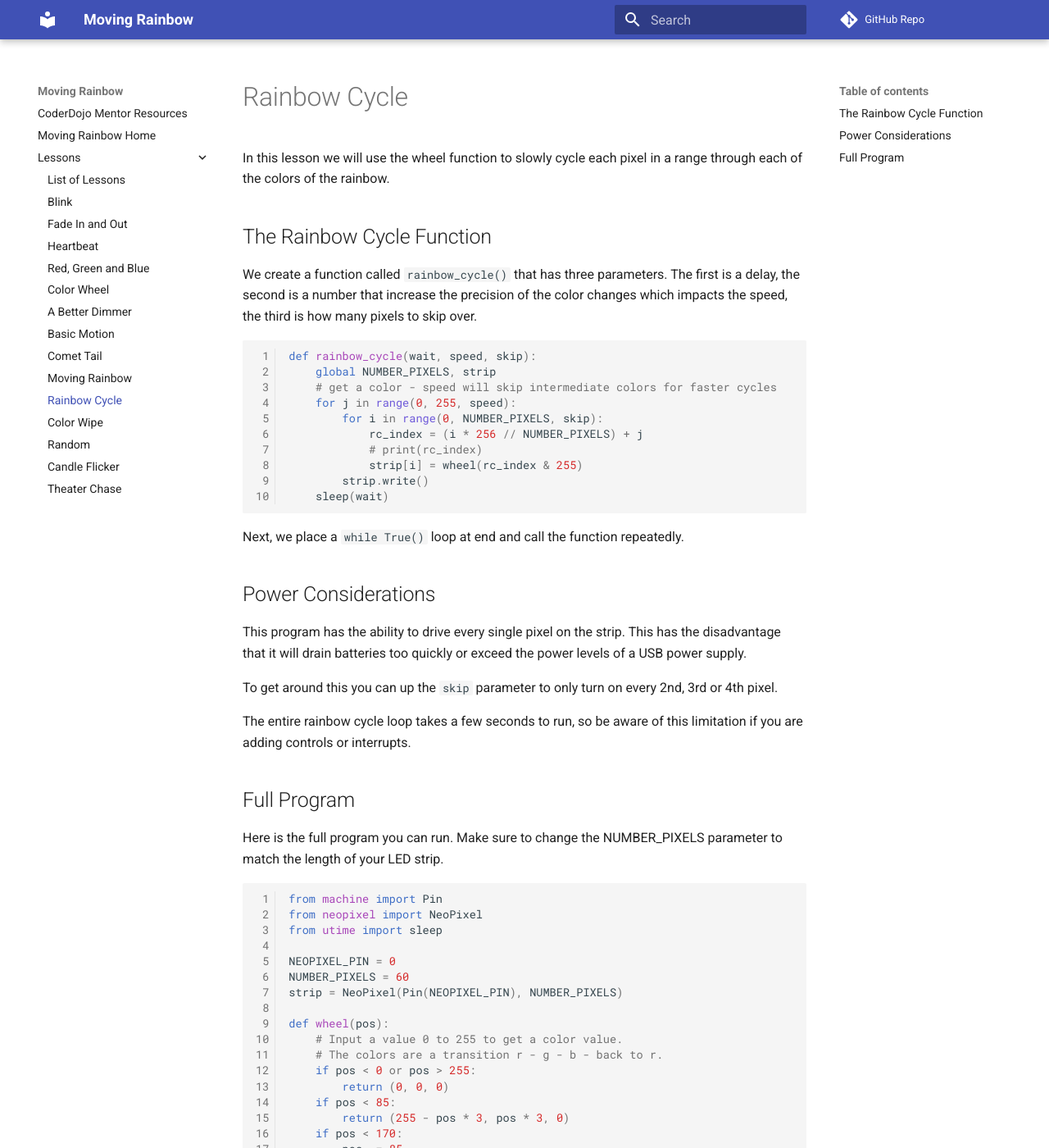
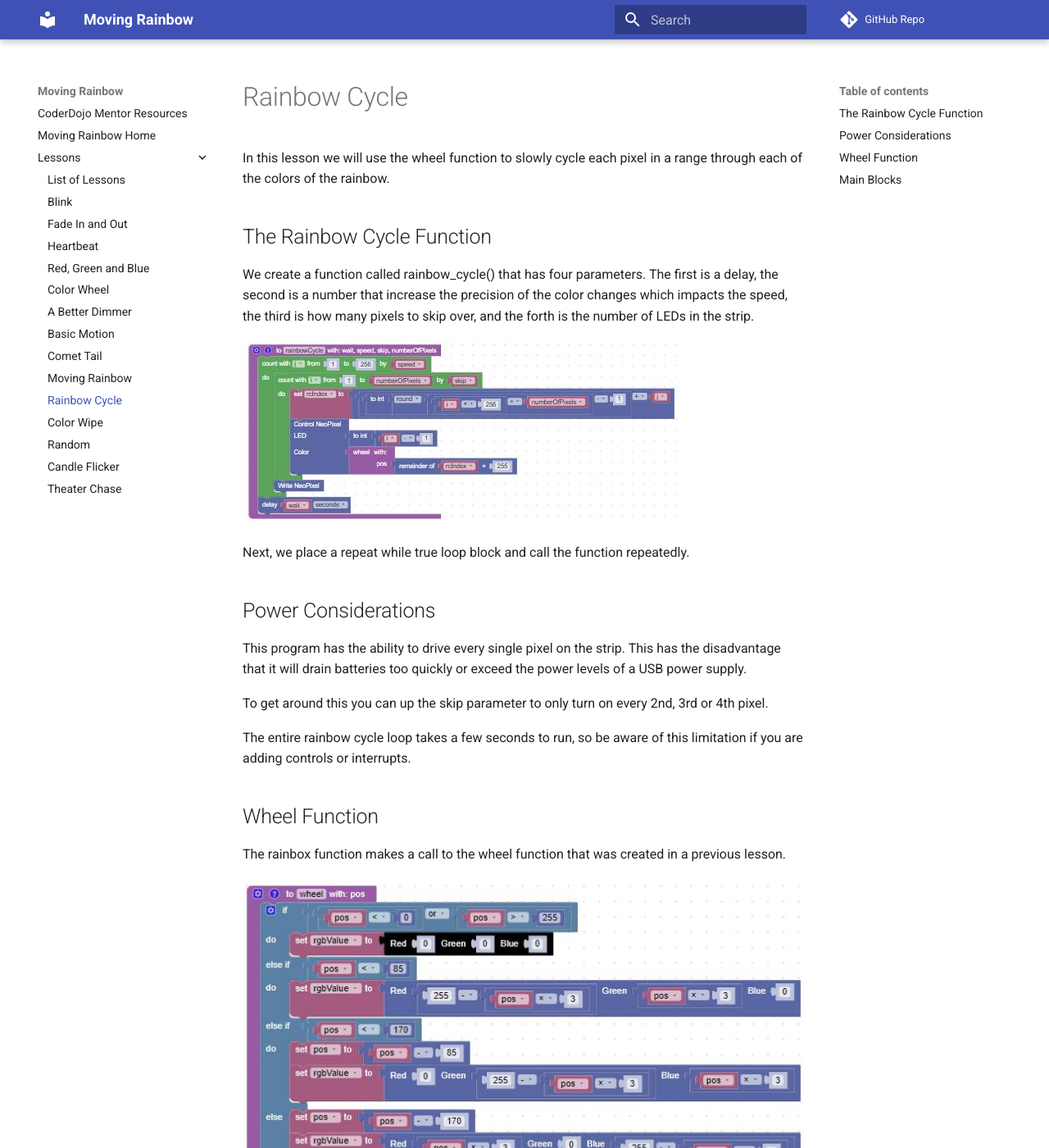
Before and after one commit to jetannenbaum/bipes-moving-rainbow, an MkDocs documentation site: the page built from docs/lessons/11-rainbow-cycle.md, in a window 1280 px wide and 1400 px high. Shown: the whole window at 82% size. Built offline with MkDocs 1.6.1 and Material for MkDocs 9.7.7, drawn with Linux system fonts in a browser that asks for light colours; comment, search, counter and statistics services are not loaded; some of the changed text lies outside the part shown.

Commit message:
Updated Rainbow Cycle and Color WIpe lessons

````diff
--- a/docs/lessons/11-rainbow-cycle.md
+++ b/docs/lessons/11-rainbow-cycle.md
@@ -3,73 +3,28 @@
 In this lesson we will use the wheel function to slowly cycle each pixel in a range through each of the colors of the rainbow.
 
 ## The Rainbow Cycle Function
-We create a function called ```rainbow_cycle()``` that has three parameters.  The first is a delay, the second is a number that increase the precision of the color changes which impacts the speed, the third is how many pixels to skip over.
+We create a function called rainbow_cycle() that has four parameters.  The first is a delay, the second is a number that increase the precision of the color changes which impacts the speed, the third is how many pixels to skip over, and the forth is the number of LEDs in the strip.
 
-```python
-def rainbow_cycle(wait, speed, skip):
-    global NUMBER_PIXELS, strip
-    # get a color - speed will skip intermediate colors for faster cycles
-    for j in range(0, 255, speed):
-        for i in range(0, NUMBER_PIXELS, skip):
-            rc_index = (i * 256 // NUMBER_PIXELS) + j
-            # print(rc_index)
-            strip[i] = wheel(rc_index & 255)
-        strip.write()
-    sleep(wait)
-```
+![Rainbow Cycle Function](../img/rainbowCycleBlocks.jpg)
 
-Next, we place a ```while True()``` loop at end and call the function repeatedly.
+Next, we place a repeat while true loop block and call the function repeatedly.
 
 ## Power Considerations
 
 This program has the ability to drive every single pixel on the strip.  This has the disadvantage that it will drain batteries too quickly or exceed the power levels of a USB power supply.
 
-To get around this you can up the ```skip``` parameter to only turn on every 2nd, 3rd or 4th pixel.
+To get around this you can up the skip parameter to only turn on every 2nd, 3rd or 4th pixel.
 
 The entire rainbow cycle loop takes a few seconds to run, so be aware of this limitation if you are adding controls or interrupts.
 
-## Full Program
+## Wheel Function
 
-Here is the full program you can run.  Make sure to change the NUMBER_PIXELS parameter to match the length of your LED strip.
+The rainbox function makes a call to the wheel function that was created in a previous lesson.
 
-```python
-from machine import Pin
-from neopixel import NeoPixel
-from utime import sleep
+![Wheel blocks](../img//wheelBlocks.jpg)
 
-NEOPIXEL_PIN = 0
-NUMBER_PIXELS = 60
-strip = NeoPixel(Pin(NEOPIXEL_PIN), NUMBER_PIXELS)
+## Main Blocks
 
-def wheel(pos):
-    # Input a value 0 to 255 to get a color value.
-    # The colors are a transition r - g - b - back to r.
-    if pos < 0 or pos > 255:
-        return (0, 0, 0)
-    if pos < 85:
-        return (255 - pos * 3, pos * 3, 0)
-    if pos < 170:
-        pos -= 85
-        return (0, 255 - pos * 3, pos * 3)
-    pos -= 170
-    return (pos * 3, 0, 255 - pos * 3)
+Here are the main blocks that call the functions.  Make sure to change the NUMBER_PIXELS parameter to match the length of your LED strip.
 
-def rainbow_cycle(wait, speed, skip):
-    global NUMBER_PIXELS, strip
-    # get a color - speed will skip intermediate colors for faster cycles
-    for j in range(0, 255, speed):
-        for i in range(0, NUMBER_PIXELS, skip):
-            rc_index = (i * 256 // NUMBER_PIXELS) + j
-            # print(rc_index)
-            strip[i] = wheel(rc_index & 255)
-        strip.write()
-    sleep(wait)
-
-# s[eed is an integer from 1 to 30
-speed = 2
-# skip = 1 is every pixel, 2 is every other pixel etc.
-# the hither skip the lower the overall power
-skip = 3
-while True:
-    rainbow_cycle(.01, speed, skip)
-```
+![Rainbox Cycle Main Blocks](../img/rainbowCycleMainBlocks.jpg)
````
Also changed, not shown: docs/lessons/08-color-wipe.md (+3 -53 lines), docs/img/colorList.jpg (added), docs/img/colorWIpeMain.jpg (added), docs/img/colorWipeBlocks.jpg (added), docs/img/rainbowCycleBlocks.jpg (added), docs/img/rainbowCycleMainBlocks.jpg (added).
